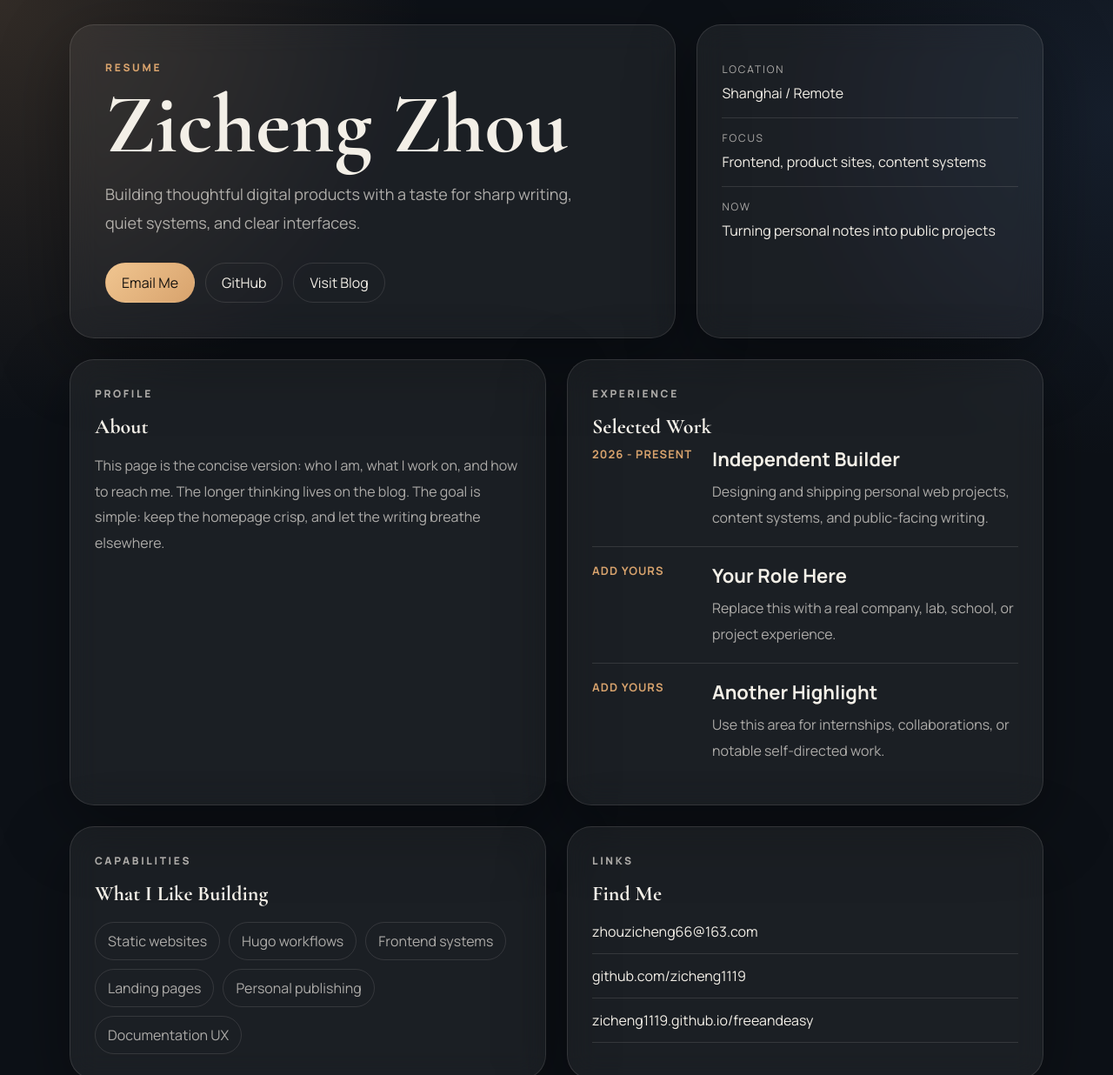
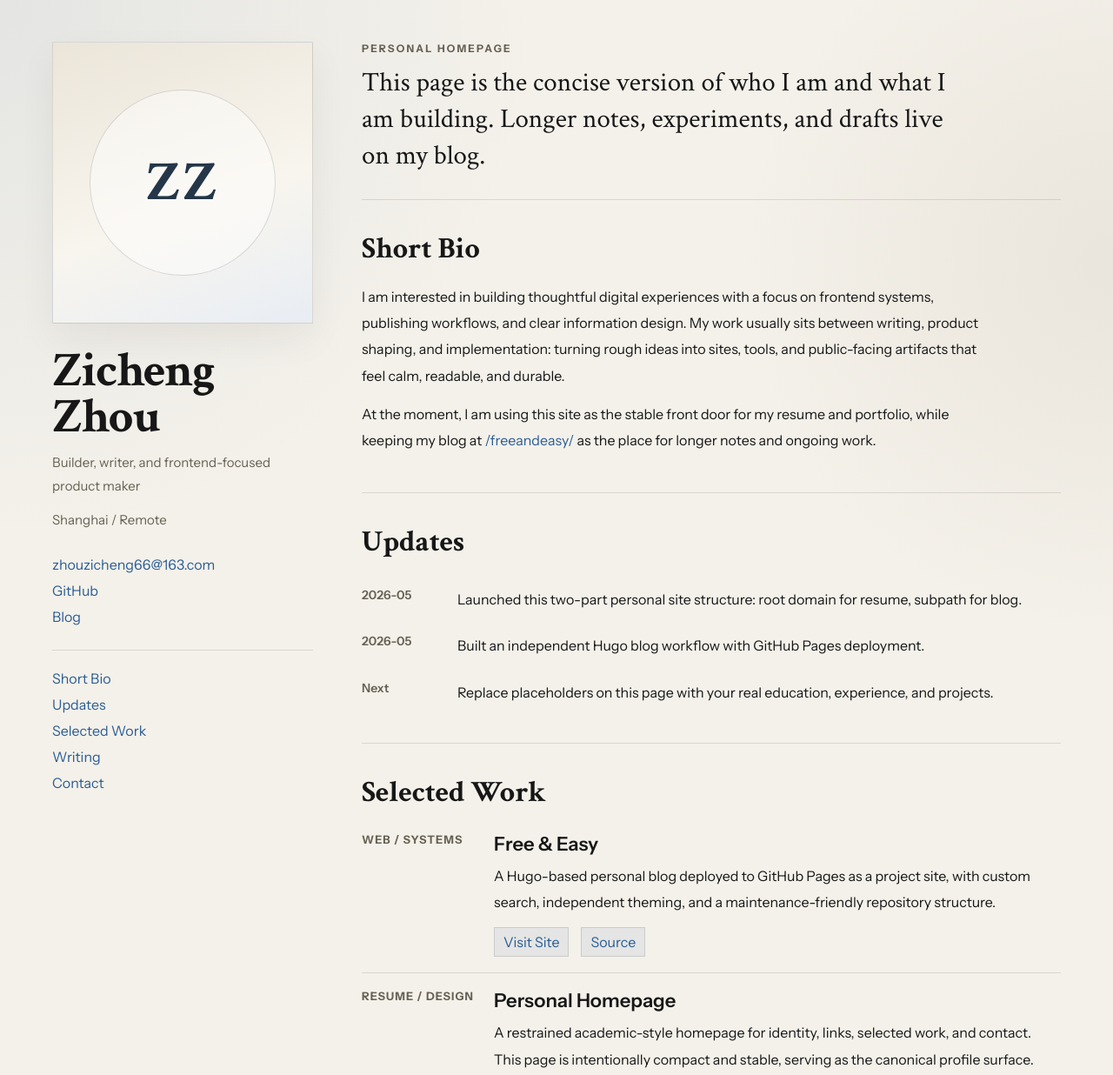
Before and after one commit to zicheng1119/zicheng1119.github.io, a plain HTML site: page index.html in a window 1280 px wide. Shown: the top 1236 px of the page at 87% size. Drawn offline with nearby package versions, Linux system fonts and the light colour scheme.

Commit message:
Redesign resume homepage

```diff
--- a/assets/styles.css
+++ b/assets/styles.css
@@ -1,14 +1,13 @@
 :root {
-  --bg: #0d1117;
-  --bg-soft: #121926;
-  --card: rgba(255, 255, 255, 0.06);
-  --card-strong: rgba(255, 255, 255, 0.1);
-  --text: #f3efe7;
-  --muted: rgba(243, 239, 231, 0.68);
-  --line: rgba(243, 239, 231, 0.12);
-  --accent: #d8a36d;
-  --accent-deep: #8f5d36;
-  --shadow: 0 24px 80px rgba(0, 0, 0, 0.35);
+  --page-bg: #f4f1ea;
+  --paper: #fcfbf7;
+  --ink: #171717;
+  --muted: #666154;
+  --line: rgba(23, 23, 23, 0.12);
+  --accent: #2b5d94;
+  --accent-soft: rgba(43, 93, 148, 0.08);
+  --shadow: 0 18px 40px rgba(34, 28, 18, 0.06);
+  --max-width: 1160px;
 }
 
 * {
@@ -16,242 +15,268 @@
 }
 
 html {
+  scroll-behavior: smooth;
   background:
-    radial-gradient(circle at top left, rgba(216, 163, 109, 0.18), transparent 26%),
-    radial-gradient(circle at right 10%, rgba(77, 114, 170, 0.14), transparent 22%),
-    var(--bg);
+    radial-gradient(circle at top left, rgba(43, 93, 148, 0.08), transparent 26%),
+    radial-gradient(circle at right 15%, rgba(111, 89, 58, 0.08), transparent 20%),
+    var(--page-bg);
 }
 
 body {
   margin: 0;
-  color: var(--text);
-  font-family: "Manrope", sans-serif;
+  color: var(--ink);
+  font-family: "Instrument Sans", sans-serif;
   background: transparent;
 }
 
 a {
-  color: inherit;
+  color: var(--accent);
   text-decoration: none;
 }
 
-.page-shell {
-  width: min(1120px, calc(100vw - 32px));
-  margin: 0 auto;
-  padding: 28px 0 56px;
+a:hover {
+  text-decoration: underline;
 }
 
-.hero {
+.page-shell {
+  width: min(var(--max-width), calc(100vw - 40px));
+  margin: 0 auto;
+  padding: 48px 0 72px;
   display: grid;
-  grid-template-columns: 1.4fr 0.8fr;
-  gap: 24px;
-  align-items: stretch;
-  margin-bottom: 24px;
+  grid-template-columns: 300px minmax(0, 1fr);
+  gap: 56px;
 }
 
-.hero-copy,
-.hero-card,
-.panel {
-  border: 1px solid var(--line);
-  border-radius: 28px;
-  background: var(--card);
-  backdrop-filter: blur(16px);
-  box-shadow: var(--shadow);
+.profile-column {
+  min-width: 0;
 }
 
-.hero-copy {
-  padding: 40px;
+.profile-sticky {
+  position: sticky;
+  top: 36px;
 }
 
-.eyebrow,
-.section-kicker {
+.portrait-card {
+  width: 100%;
+  aspect-ratio: 1 / 1.08;
+  border: 1px solid var(--line);
+  background:
+    linear-gradient(160deg, #ebe5d9, #f8f5ee 58%, #e8edf4);
+  box-shadow: var(--shadow);
+  display: grid;
+  place-items: center;
+}
+
+.portrait-mark {
+  width: 72%;
+  aspect-ratio: 1;
+  border-radius: 999px;
+  border: 1px solid rgba(23, 23, 23, 0.15);
+  display: grid;
+  place-items: center;
+  font-family: "Crimson Text", serif;
+  font-size: 64px;
+  font-weight: 700;
+  letter-spacing: 0.04em;
+  color: #243648;
+  background: rgba(255, 255, 255, 0.45);
+}
+
+.profile-copy {
+  margin-top: 28px;
+}
+
+.profile-copy h1 {
+  margin: 0;
+  font-family: "Crimson Text", serif;
+  font-size: clamp(44px, 5vw, 56px);
+  font-weight: 700;
+  line-height: 0.95;
+  letter-spacing: -0.02em;
+}
+
+.profile-role,
+.profile-affiliation {
+  margin: 12px 0 0;
+  color: var(--muted);
+  font-size: 15px;
+  line-height: 1.8;
+}
+
+.profile-links,
+.profile-nav {
+  display: grid;
+  gap: 10px;
+  margin-top: 28px;
+}
+
+.profile-links a,
+.profile-nav a {
+  width: fit-content;
+}
+
+.profile-nav {
+  padding-top: 22px;
+  border-top: 1px solid var(--line);
+}
+
+.content-column {
+  min-width: 0;
+}
+
+.intro-block {
+  padding-bottom: 28px;
+  border-bottom: 1px solid var(--line);
+}
+
+.intro-kicker {
   margin: 0 0 12px;
-  color: var(--accent);
+  color: var(--muted);
   font-size: 12px;
-  font-weight: 800;
-  letter-spacing: 0.22em;
+  font-weight: 700;
+  letter-spacing: 0.18em;
   text-transform: uppercase;
 }
 
-.hero h1,
-.panel h2 {
+.intro-text {
+  max-width: 42rem;
   margin: 0;
-  font-family: "Cormorant Garamond", serif;
+  font-family: "Crimson Text", serif;
+  font-size: 31px;
+  line-height: 1.35;
 }
 
-.hero h1 {
-  font-size: clamp(56px, 8vw, 96px);
-  line-height: 0.95;
+.content-section {
+  padding: 34px 0 30px;
+  border-bottom: 1px solid var(--line);
 }
 
-.lede {
-  max-width: 34rem;
-  margin: 18px 0 0;
+.content-section h2 {
+  margin: 0 0 18px;
+  font-family: "Crimson Text", serif;
+  font-size: 34px;
+  font-weight: 700;
+}
+
+.content-section p {
+  max-width: 46rem;
+  margin: 0 0 14px;
+  font-size: 16px;
+  line-height: 1.9;
+}
+
+.news-list {
+  margin: 0;
+  padding: 0;
+  list-style: none;
+}
+
+.news-list li {
+  display: grid;
+  grid-template-columns: 92px 1fr;
+  gap: 18px;
+  padding: 12px 0;
+}
+
+.news-date {
   color: var(--muted);
-  font-size: 18px;
+  font-size: 14px;
+  font-weight: 600;
+}
+
+.news-text {
   line-height: 1.85;
 }
 
-.hero-actions {
-  display: flex;
-  flex-wrap: wrap;
-  gap: 12px;
-  margin-top: 28px;
-}
-
-.button {
-  display: inline-flex;
-  align-items: center;
-  justify-content: center;
-  min-height: 46px;
-  padding: 0 18px;
-  border: 1px solid var(--line);
-  border-radius: 999px;
-  transition: transform 0.2s ease, border-color 0.2s ease, background 0.2s ease;
-}
-
-.button:hover {
-  transform: translateY(-2px);
-  border-color: rgba(216, 163, 109, 0.4);
-  background: rgba(216, 163, 109, 0.08);
-}
-
-.button.primary {
-  color: #17130f;
-  background: linear-gradient(135deg, #f0c590, #d8a36d);
-  border-color: transparent;
-}
-
-.hero-card {
-  padding: 28px;
-}
-
-.hero-card-row {
+.entry {
   display: grid;
-  gap: 6px;
-  padding: 14px 0;
-  border-bottom: 1px solid var(--line);
-}
-
-.hero-card-row:last-child {
-  border-bottom: 0;
-}
-
-.label {
-  color: var(--muted);
-  font-size: 12px;
-  letter-spacing: 0.16em;
-  text-transform: uppercase;
-}
-
-.value {
-  font-size: 16px;
-  line-height: 1.7;
-}
-
-.main-grid {
-  display: grid;
-  grid-template-columns: repeat(2, minmax(0, 1fr));
-  gap: 24px;
-}
-
-.panel {
-  padding: 28px;
-}
-
-.panel p {
-  color: var(--muted);
-  line-height: 1.85;
-}
-
-.timeline-item {
-  display: grid;
-  grid-template-columns: 120px 1fr;
-  gap: 18px;
+  grid-template-columns: 132px 1fr;
+  gap: 20px;
   padding: 18px 0;
   border-top: 1px solid var(--line);
 }
 
-.timeline-item:first-of-type {
+.entry:first-of-type {
   border-top: 0;
-  padding-top: 8px;
+  padding-top: 6px;
 }
 
-.timeline-meta {
-  color: var(--accent);
+.entry-meta {
+  color: var(--muted);
   font-size: 13px;
   font-weight: 700;
   letter-spacing: 0.08em;
   text-transform: uppercase;
 }
 
-.timeline-body h3 {
+.entry-body h3 {
   margin: 0;
   font-size: 22px;
+  font-weight: 600;
 }
 
-.timeline-body p {
-  margin: 8px 0 0;
+.entry-body p {
+  margin-top: 8px;
 }
 
-.pill-list,
-.link-list {
+.entry-links {
   display: flex;
   flex-wrap: wrap;
-  gap: 10px;
-  padding: 0;
-  margin: 18px 0 0;
-  list-style: none;
+  gap: 14px;
+  margin-top: 10px;
 }
 
-.pill-list li {
-  padding: 10px 14px;
+.entry-links a {
+  padding: 6px 10px;
   border: 1px solid var(--line);
-  border-radius: 999px;
-  color: var(--muted);
+  background: var(--accent-soft);
+  text-decoration: none;
 }
 
-.link-list {
-  display: grid;
-  gap: 14px;
+.entry-links a:hover {
+  border-color: rgba(43, 93, 148, 0.3);
 }
 
-.link-list li {
-  padding-bottom: 14px;
-  border-bottom: 1px solid var(--line);
-}
-
-.link-list a:hover,
-.footer a:hover {
-  color: var(--accent);
-}
-
-.footer {
+.site-footer {
   display: flex;
   justify-content: space-between;
-  gap: 16px;
-  padding: 22px 6px 0;
+  gap: 18px;
+  padding: 22px 0 0;
   color: var(--muted);
   font-size: 14px;
 }
 
-@media (max-width: 860px) {
-  .hero,
-  .main-grid {
+.site-footer p {
+  margin: 0;
+}
+
+@media (max-width: 920px) {
+  .page-shell {
     grid-template-columns: 1fr;
+    gap: 32px;
+    width: min(var(--max-width), calc(100vw - 28px));
+    padding: 28px 0 48px;
   }
 
-  .hero-copy,
-  .hero-card,
-  .panel {
-    padding: 24px;
+  .profile-sticky {
+    position: static;
   }
 
-  .timeline-item {
-    grid-template-columns: 1fr;
-    gap: 10px;
+  .portrait-card {
+    max-width: 280px;
   }
 
-  .footer {
+  .intro-text {
+    font-size: 25px;
+  }
+
+  .news-list li,
+  .entry {
+    grid-template-columns: 1fr;
+    gap: 8px;
+  }
+
+  .site-footer {
     flex-direction: column;
   }
 }
--- a/index.html
+++ b/index.html
@@ -3,114 +3,147 @@
 <head>
   <meta charset="utf-8">
   <meta name="viewport" content="width=device-width, initial-scale=1">
-  <title>Zicheng Zhou | Resume</title>
-  <meta name="description" content="Resume, selected work, and contact information for Zicheng Zhou.">
+  <title>Zicheng Zhou</title>
+  <meta name="description" content="Personal homepage of Zicheng Zhou, including short bio, selected work, writing, and contact information.">
   <link rel="preconnect" href="https://fonts.googleapis.com">
   <link rel="preconnect" href="https://fonts.gstatic.com" crossorigin>
-  <link rel="stylesheet" href="https://fonts.googleapis.com/css2?family=Manrope:wght@400;500;700;800&family=Cormorant+Garamond:wght@600;700&display=swap">
+  <link rel="stylesheet" href="https://fonts.googleapis.com/css2?family=Crimson+Text:wght@400;600;700&family=Instrument+Sans:wght@400;500;600;700&display=swap">
   <link rel="stylesheet" href="./assets/styles.css">
 </head>
 <body>
   <div class="page-shell">
-    <header class="hero">
-      <div class="hero-copy">
-        <p class="eyebrow">Resume</p>
-        <h1>Zicheng Zhou</h1>
-        <p class="lede">
-          Building thoughtful digital products with a taste for sharp writing,
-          quiet systems, and clear interfaces.
-        </p>
-        <div class="hero-actions">
-          <a class="button primary" href="mailto:zhouzicheng66@163.com">Email Me</a>
-          <a class="button" href="https://github.com/zicheng1119" target="_blank" rel="noreferrer">GitHub</a>
-          <a class="button" href="https://zicheng1119.github.io/freeandeasy/">Visit Blog</a>
+    <aside class="profile-column">
+      <div class="profile-sticky">
+        <div class="portrait-card" aria-hidden="true">
+          <div class="portrait-mark">ZZ</div>
         </div>
+
+        <div class="profile-copy">
+          <h1>Zicheng Zhou</h1>
+          <p class="profile-role">Builder, writer, and frontend-focused product maker</p>
+          <p class="profile-affiliation">Shanghai / Remote</p>
+        </div>
+
+        <div class="profile-links">
+          <a href="mailto:zhouzicheng66@163.com">zhouzicheng66@163.com</a>
+          <a href="https://github.com/zicheng1119" target="_blank" rel="noreferrer">GitHub</a>
+          <a href="https://zicheng1119.github.io/freeandeasy/">Blog</a>
+        </div>
+
+        <nav class="profile-nav" aria-label="Page sections">
+          <a href="#bio">Short Bio</a>
+          <a href="#updates">Updates</a>
+          <a href="#work">Selected Work</a>
+          <a href="#writing">Writing</a>
+          <a href="#contact">Contact</a>
+        </nav>
       </div>
+    </aside>
 
-      <aside class="hero-card">
-        <div class="hero-card-row">
-          <span class="label">Location</span>
-          <span class="value">Shanghai / Remote</span>
-        </div>
-        <div class="hero-card-row">
-          <span class="label">Focus</span>
-          <span class="value">Frontend, product sites, content systems</span>
-        </div>
-        <div class="hero-card-row">
-          <span class="label">Now</span>
-          <span class="value">Turning personal notes into public projects</span>
-        </div>
-      </aside>
-    </header>
-
-    <main class="main-grid">
-      <section class="panel statement">
-        <p class="section-kicker">Profile</p>
-        <h2>About</h2>
-        <p>
-          This page is the concise version: who I am, what I work on, and how to reach me.
-          The longer thinking lives on the blog. The goal is simple: keep the homepage crisp,
-          and let the writing breathe elsewhere.
+    <main class="content-column">
+      <section class="intro-block">
+        <p class="intro-kicker">Personal Homepage</p>
+        <p class="intro-text">
+          This page is the concise version of who I am and what I am building.
+          Longer notes, experiments, and drafts live on my blog.
         </p>
       </section>
 
-      <section class="panel timeline">
-        <p class="section-kicker">Experience</p>
+      <section id="bio" class="content-section">
+        <h2>Short Bio</h2>
+        <p>
+          I am interested in building thoughtful digital experiences with a focus on
+          frontend systems, publishing workflows, and clear information design. My work
+          usually sits between writing, product shaping, and implementation: turning rough
+          ideas into sites, tools, and public-facing artifacts that feel calm, readable,
+          and durable.
+        </p>
+        <p>
+          At the moment, I am using this site as the stable front door for my resume and
+          portfolio, while keeping my blog at
+          <a href="https://zicheng1119.github.io/freeandeasy/">/freeandeasy/</a>
+          as the place for longer notes and ongoing work.
+        </p>
+      </section>
+
+      <section id="updates" class="content-section">
+        <h2>Updates</h2>
+        <ul class="news-list">
+          <li><span class="news-date">2026-05</span><span class="news-text">Launched this two-part personal site structure: root domain for resume, subpath for blog.</span></li>
+          <li><span class="news-date">2026-05</span><span class="news-text">Built an independent Hugo blog workflow with GitHub Pages deployment.</span></li>
+          <li><span class="news-date">Next</span><span class="news-text">Replace placeholders on this page with your real education, experience, and projects.</span></li>
+        </ul>
+      </section>
+
+      <section id="work" class="content-section">
         <h2>Selected Work</h2>
 
-        <article class="timeline-item">
-          <div class="timeline-meta">2026 - Present</div>
-          <div class="timeline-body">
-            <h3>Independent Builder</h3>
-            <p>Designing and shipping personal web projects, content systems, and public-facing writing.</p>
+        <article class="entry">
+          <div class="entry-meta">Web / Systems</div>
+          <div class="entry-body">
+            <h3>Free & Easy</h3>
+            <p>
+              A Hugo-based personal blog deployed to GitHub Pages as a project site, with
+              custom search, independent theming, and a maintenance-friendly repository structure.
+            </p>
+            <div class="entry-links">
+              <a href="https://zicheng1119.github.io/freeandeasy/">Visit Site</a>
+              <a href="https://github.com/zicheng1119/freeandeasy" target="_blank" rel="noreferrer">Source</a>
+            </div>
           </div>
         </article>
 
-        <article class="timeline-item">
-          <div class="timeline-meta">Add Yours</div>
-          <div class="timeline-body">
-            <h3>Your Role Here</h3>
-            <p>Replace this with a real company, lab, school, or project experience.</p>
+        <article class="entry">
+          <div class="entry-meta">Resume / Design</div>
+          <div class="entry-body">
+            <h3>Personal Homepage</h3>
+            <p>
+              A restrained academic-style homepage for identity, links, selected work, and contact.
+              This page is intentionally compact and stable, serving as the canonical profile surface.
+            </p>
           </div>
         </article>
 
-        <article class="timeline-item">
-          <div class="timeline-meta">Add Yours</div>
-          <div class="timeline-body">
-            <h3>Another Highlight</h3>
-            <p>Use this area for internships, collaborations, or notable self-directed work.</p>
+        <article class="entry">
+          <div class="entry-meta">Placeholder</div>
+          <div class="entry-body">
+            <h3>Your Next Project</h3>
+            <p>
+              Replace this entry with a real project, internship, lab, paper, startup, or product case.
+              The layout is designed so you can keep adding sections like this without changing structure.
+            </p>
           </div>
         </article>
       </section>
 
-      <section class="panel">
-        <p class="section-kicker">Capabilities</p>
-        <h2>What I Like Building</h2>
-        <ul class="pill-list">
-          <li>Static websites</li>
-          <li>Hugo workflows</li>
-          <li>Frontend systems</li>
-          <li>Landing pages</li>
-          <li>Personal publishing</li>
-          <li>Documentation UX</li>
-        </ul>
+      <section id="writing" class="content-section">
+        <h2>Writing</h2>
+        <p>
+          My longer-form notes and working thoughts are collected on the blog. It is where
+          experiments, technical notes, and project reflections continue evolving.
+        </p>
+        <p>
+          <a href="https://zicheng1119.github.io/freeandeasy/">Go to the blog</a>
+        </p>
       </section>
 
-      <section class="panel">
-        <p class="section-kicker">Links</p>
-        <h2>Find Me</h2>
-        <ul class="link-list">
-          <li><a href="mailto:zhouzicheng66@163.com">zhouzicheng66@163.com</a></li>
-          <li><a href="https://github.com/zicheng1119" target="_blank" rel="noreferrer">github.com/zicheng1119</a></li>
-          <li><a href="https://zicheng1119.github.io/freeandeasy/">zicheng1119.github.io/freeandeasy</a></li>
-        </ul>
+      <section id="contact" class="content-section">
+        <h2>Contact</h2>
+        <p>
+          The easiest way to reach me is by email:
+          <a href="mailto:zhouzicheng66@163.com">zhouzicheng66@163.com</a>.
+        </p>
+        <p>
+          You can also find my code and public projects on
+          <a href="https://github.com/zicheng1119" target="_blank" rel="noreferrer">GitHub</a>.
+        </p>
       </section>
+
+      <footer class="site-footer">
+        <p>Last updated for the current two-site setup.</p>
+        <p><a href="https://zicheng1119.github.io/freeandeasy/">Blog</a> / <a href="https://github.com/zicheng1119" target="_blank" rel="noreferrer">GitHub</a></p>
+      </footer>
     </main>
-
-    <footer class="footer">
-      <p>Root site for resume and portfolio.</p>
-      <p>Blog lives at <a href="https://zicheng1119.github.io/freeandeasy/">/freeandeasy/</a>.</p>
-    </footer>
   </div>
 </body>
 </html>
```
